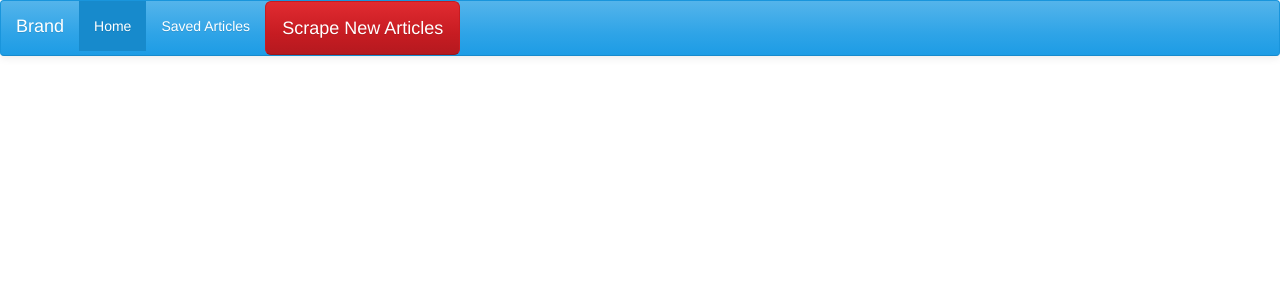
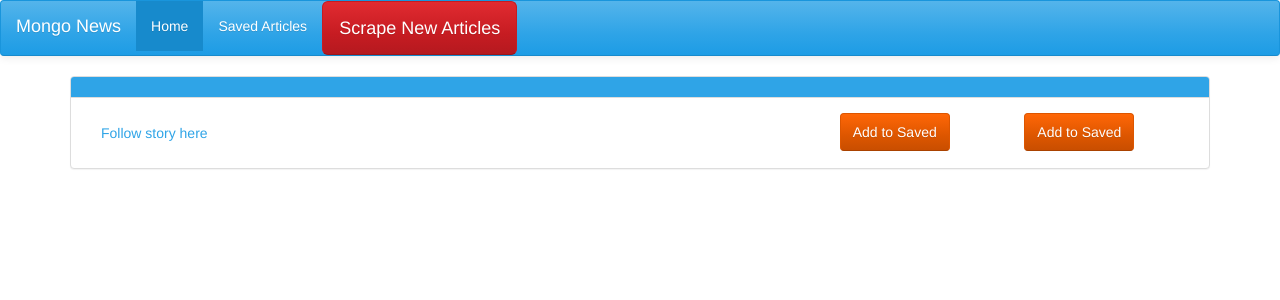
Before and after one commit to AceARK/MongoNewsScrape, a Node server app: page / in a window 1280 px wide. Shown: the top 300 px of the page. Run offline with Node 20, Linux system fonts and the light colour scheme; tables that the repository leaves empty hold one stand-in row (values such as "Sample post"); some libraries are stand-ins or nearby versions; some web fonts are replaced.

Commit message:
Adding scrape and saved routes.

```diff
--- a/public/app.js
+++ b/public/app.js
@@ -1,8 +1,12 @@
-// Grab the articles as a json
-$.getJSON("/articles", function(data) {
-  // For each one
-  for (var i = 0; i < data.length; i++) {
-    // Display the apropos information on the page
-    $("#articles").append("<p data-id='" + data[i]._id + "'>" + data[i].title + "<br />" + data[i].link + "</p>");
-  }
+// Scrape articles and populate on click of button
+$("#scrapeArticles").on("click", function() {
+	$.get({
+		url: "/scrape",
+	}).done(function(data) {
+		console.log(data);
+		$("#articlesDiv").html(data);
+	}).fail(function(error) {
+		console.log("Scrape unsuccessful,  error -> ");
+		console.log(error);
+	});
 });
--- a/server.js
+++ b/server.js
@@ -31,6 +31,7 @@
 // Setting default view engine to handlebars
 app.engine("handlebars", exphbs({ defaultLayout: "main" }));
 app.set("view engine", "handlebars");
+// exphbs.registerPartials(__dirname + '/views/partials');
 
 // Database configuration with mongoose on production or dev environment
 if(process.env.MONGODB_URI) {
@@ -66,7 +67,7 @@
 
 */
 
-app.get("/articles", function(req, res) {
+app.get("/", function(req, res) {
   // Find all from Article
   Article.find({}, function(error, data) {
     // If error,
@@ -74,47 +75,92 @@
       	console.log(error);
     }
     // Else send data
-    else {
-      res.json(data);
+    else if(data) {
+    	// console.log(data);
+    	res.render("index", {articles: data});
+    } else {
+    	res.render("index");
     }
   });
 });
 
 app.get("/scrape", function(req, res) {
+	// Initialize results array to render articledata partial
+	var resultsArray = [];
+	var promiseArray = [];
+
 	// First, we grab the body of the html with request
-	request("http://www.echojs.com/", function(error, response, html) {
+	request("https://www.nytimes.com/section/world?WT.nav=page&action=click&contentCollection=World&module=HPMiniNav&pgtype=Homepage&region=TopBar", function(error, response, html) {
 	    // Then, we load that into cheerio and save it to $ for a shorthand selector
 	    var $ = cheerio.load(html);
-	    // Now, we grab every h2 within an article tag, and do the following:
-	    $("article h2").each(function(i, element) {
 
-	      // Save an empty result object
+	    // Iterating over each required element
+	    $("ol.story-menu>li>article>div.story-body>a.story-link").each(function(i, element) {
+	    	console.log("ARTICLE INDEX: " + i);
+	    	// Capturing required properties of each element into variables
+	    	var link = $(element).attr("href");
+	    	// console.log("Link -> " + link);
+
+	    	var headline = $(element).children().find(".headline").html().trim();
+	    	// console.log("Headline -> " + headline);
+
+	    	var summary = $(element).children().find(".summary").html().trim();
+	    	// console.log("Summary -> " + summary);
+
+	    	var byline = $(element).children().find(".byline").html();
+	    	// console.log("Byline -> " + byline);
+
+		    // Initialize result object
 		    var result = {};
 
-	      // Add the text and href of every link, and save them as properties of the result object
-	      result.title = $(this).children("a").text();
-	      result.link = $(this).children("a").attr("href");
+		    // Add the headline, link, summary and byline of each to result object
+		    result.headline = headline;
+		    result.link = link;
+		    result.summary = summary;
+		    result.byline = byline;
 
-	      // Using our Article model, create a new entry
-	      // This effectively passes the result object to the entry (and the title and link)
+		    // Create an entry object of Article model
 		    var entry = new Article(result);
 
-	      // Now, save that entry to the db
-	      entry.save(function(err, doc) {
+		    // Pushing each entry save into an array to use promise
+		    promiseArray.push(
+
+			    // Saving the entry to Articles
+			    entry.save(function(err, data) {
 			        // Log any errors
 			        if (err) {
-	          console.log(err);
+			          console.log("Error in db save: "+ err);
 			        }
 			        // Or log the doc
 			        else {
-	          console.log(doc);
+			          	// Push result object to resultsArray
+			    		resultsArray.push(result);
 			        }
+		      	})
+			);
+	    });
+
+	    // Rendering partials after every entry is saved - using Promise for this
+	    Promise.all(promiseArray).then(function(data) {
+	    	console.log(resultsArray);
+	    	console.log(resultsArray.length);
+		    // Render articles onto index page using articledata partial
+		    res.render("partials/articledata", {articles: resultsArray, layout: false, length: resultsArray.length});
 	    });
 
 	});
 });
-	// Tell the browser that we finished scraping the text
-	res.send("Scrape Complete");
+
+app.get("/saved", function(req, res)  {
+	Article.find({saved_flag: true}, function(err, data) {
+		if(err){
+			console.log(err);
+		}else if(data){
+			res.render("saved", {saved: data});
+	    } else {
+	    	res.render("saved");
+	    }
+	});
 });
 
 // Listening on port
--- a/views/index.handlebars
+++ b/views/index.handlebars
@@ -8,41 +8,20 @@
         <span class="icon-bar"></span>
         <span class="icon-bar"></span>
       </button>
-      <a class="navbar-brand" href="#">Brand</a>
+      <a class="navbar-brand" href="/">Mongo News</a>
     </div>
 
     <div class="collapse navbar-collapse" id="bs-example-navbar-collapse-1">
       <ul class="nav navbar-nav">
-        <li class="active"><a href="#">Link <span class="sr-only">(current)</span></a></li>
-        <li><a href="#">Link</a></li>
-        <li class="dropdown">
-          <a href="#" class="dropdown-toggle" data-toggle="dropdown" role="button" aria-expanded="false">Dropdown <span class="caret"></span></a>
-          <ul class="dropdown-menu" role="menu">
-            <li><a href="#">Action</a></li>
-            <li><a href="#">Another action</a></li>
-            <li><a href="#">Something else here</a></li>
-            <li class="divider"></li>
-            <li><a href="#">Separated link</a></li>
-            <li class="divider"></li>
-            <li><a href="#">One more separated link</a></li>
-          </ul>
-        </li>
+        <li class="active"><a href="/">Home <span class="sr-only">(current)</span></a></li>
+        <li><a href="/saved">Saved Articles</a></li>
       </ul>
-      <form class="navbar-form navbar-left" role="search">
-        <div class="form-group">
-          <input type="text" class="form-control" placeholder="Search">
-        </div>
-        <button type="submit" class="btn btn-default">Submit</button>
-      </form>
-      <ul class="nav navbar-nav navbar-right">
-        <li><a href="#">Link</a></li>
-      </ul>
+      <button id="scrapeArticles" class="btn btn-danger btn-lg">Scrape New Articles</button>
     </div>
   </div>
 </nav>
-
-<div class="container">
-	<div id="articles"></div>
+<div id="articlesDiv" class="container">
+	{{> articledata }}
 	{{!-- Background pic with text within --}}
 	{{!-- Panel warning with text -> No articles yet --}}
 	{{!-- Sticky footer --}}
--- /dev/null
+++ b/views/partials/articledata.handlebars
@@ -0,0 +1,56 @@
+<div id="articles">
+		{{#if articles}}
+			{{#each articles}}
+				<div class="panel panel-primary">
+				  <div class="panel-heading">
+				    <h2 class="panel-title">{{this.headline}}</h2>
+				  </div>
+				  <div class="panel-body">
+				  	<div class="col-xs-8">
+				  		<p class="summary">{{this.summary}}</p>
+					    <p class="byline">{{this.byline}}</p>
+					    <p class="link"><a href="{{this.link}}">Follow story here</a></p>
+				  	</div>
+				  	<div class="col-xs-2">
+				  		<button data-id="{{this._id}}" class="btn btn-warning">Add to Saved</button>
+				  	</div>
+				  	<div class="col-xs-2">
+				  		<button data-id="{{this._id}}" class="btn btn-warning">Add to Saved</button>
+				  	</div>
+				  </div>
+				</div>
+			{{/each}}
+		{{/if}}
+		{{#unless articles}}
+			{{#if saved}}
+				<div class="panel panel-primary">
+				  <div class="panel-heading">
+				    <h2 class="panel-title">{{this.headline}}</h2>
+				  </div>
+				  <div class="panel-body">
+				  	<div class="col-xs-8">
+				  		<p class="summary">{{this.summary}}</p>
+					    <p class="byline">{{this.byline}}</p>
+					    <p class="link"><a href="{{this.link}}">Follow story here</a></p>
+				  	</div>
+				  	<div class="col-xs-2">
+				  		<button data-id="{{this._id}}" class="btn btn-default">Add Notes</button>
+				  	</div>
+				  	<div class="col-xs-2">
+				  		<button data-id="{{this._id}}" class="btn btn-warning">Delete from Saved</button>
+				  	</div>
+				  </div>
+				</div>
+			{{/if}}
+			{{#unless saved}}
+			<div class="panel panel-warning">
+			  <div class="panel-heading">
+			    <h2 class="panel-title">No articles yet</h2>
+			  </div>
+			  <div class="panel-body">
+			    Click on 'Scrape New Articles' to get new articles.
+			  </div>
+			</div>
+			{{/unless}}
+		{{/unless}}
+	</div>
```
Also changed, not shown: models/article.js (+18 -3 lines), views/saved.handlebars (+3 -25 lines), index.html (renamed from public/index.html), public/assets/css/style.css. Lines whose indentation alone changed are shown as unchanged.
